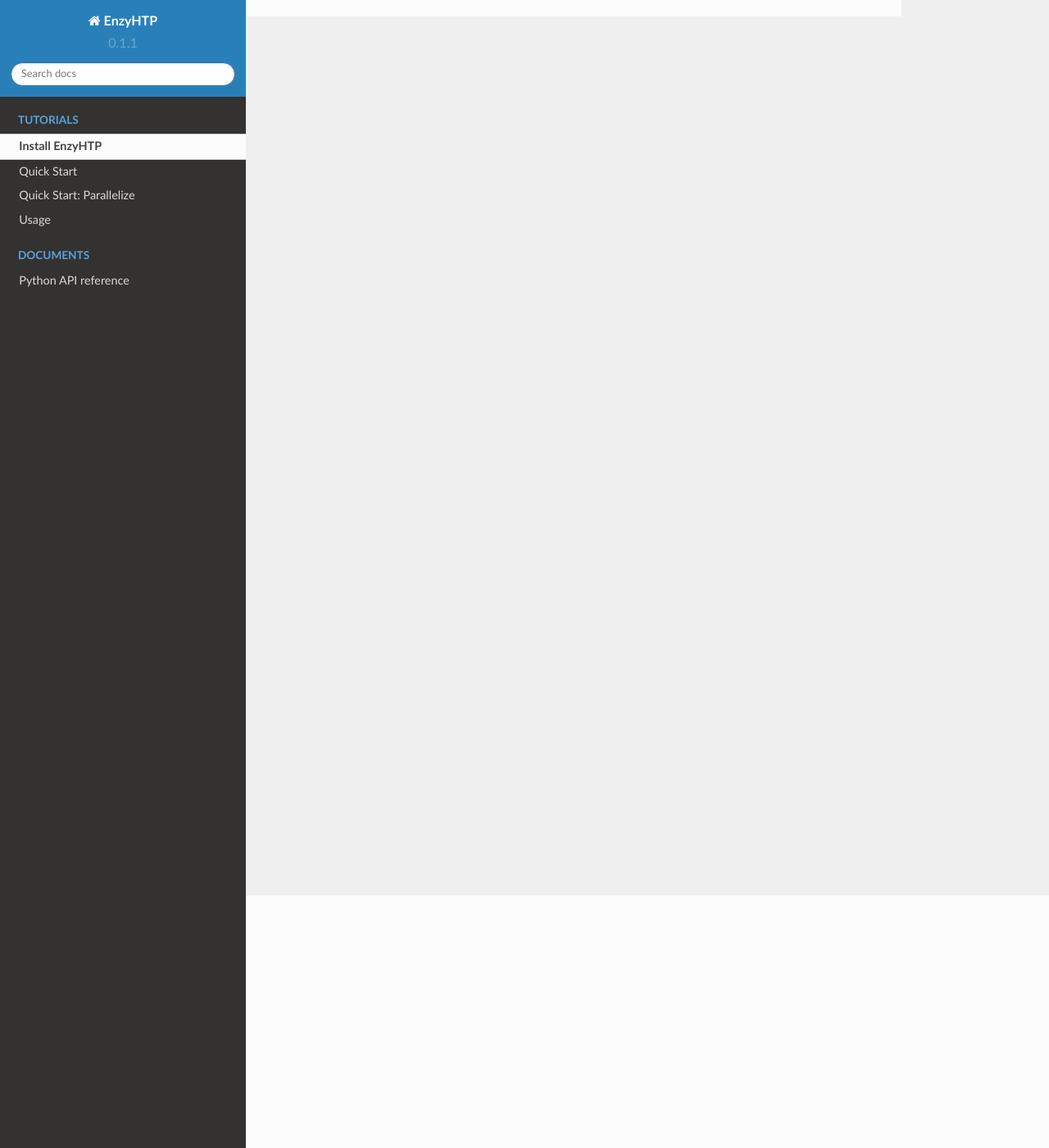
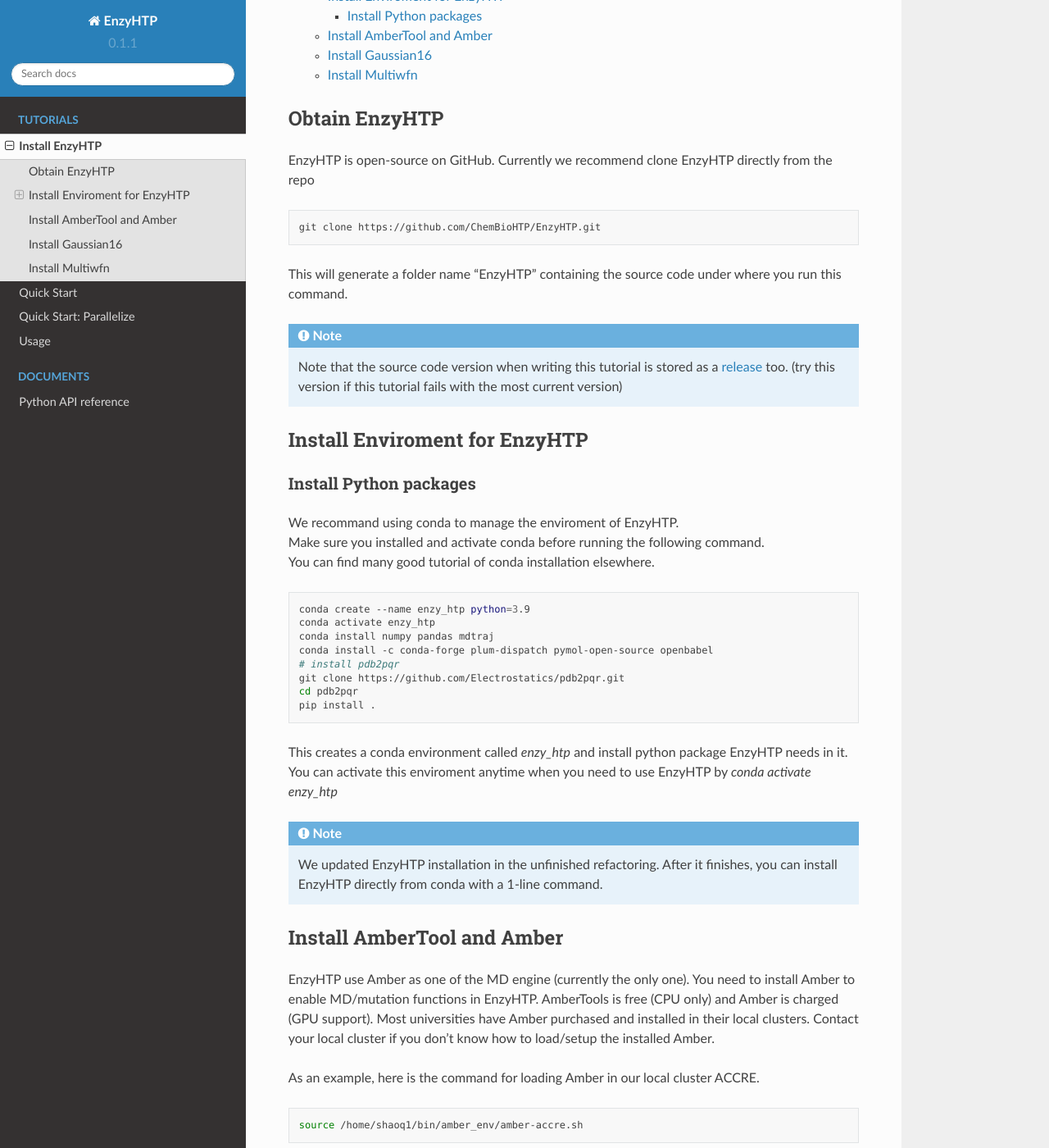
Before and after one commit to ChemBioHTP/enzyhtp_doc, a Sphinx documentation site: the page built from docs/source/install.rst, in a window 1280 px wide and 1400 px high, scrolled down 308 px. Shown: the whole window at 82% size. Built offline with Sphinx 7.4.7 and the Read the Docs theme 2.0.0, drawn with Linux system fonts in a browser that asks for light colours; some of the changed text lies outside the part shown.

Commit message:
Update: finished install.rst

```diff
--- a/docs/source/install.rst
+++ b/docs/source/install.rst
@@ -1,3 +1,97 @@
 ==============================================
  Install EnzyHTP
 ==============================================
+
+This guide leads you through step of installing EnzyHTP
+
+.. contents::
+
+Obtain EnzyHTP
+==============
+
+EnzyHTP is open-source on GitHub. Currently we recommend clone
+EnzyHTP directly from the repo
+
+.. code:: bash
+
+    git clone https://github.com/ChemBioHTP/EnzyHTP.git
+
+This will generate a folder name "EnzyHTP" containing the source
+code under where you run this command.
+
+.. note::
+    Note that the source code version when writing this tutorial is stored as a `release <https://github.com/ChemBioHTP/EnzyHTP/releases/tag/beta_3>`_ too.
+    (try this version if this tutorial fails with the most current version)
+
+Install Enviroment for EnzyHTP
+===============================
+
+Install Python packages
+------------------------
+
+| We recommand using conda to manage the enviroment of EnzyHTP.
+| Make sure you installed and activate conda before running the following command.
+| You can find many good tutorial of conda installation elsewhere.
+
+.. code:: bash
+
+    conda create --name enzy_htp python=3.9
+    conda activate enzy_htp
+    conda install numpy pandas mdtraj
+    conda install -c conda-forge plum-dispatch pymol-open-source openbabel
+    # install pdb2pqr
+    git clone https://github.com/Electrostatics/pdb2pqr.git
+    cd pdb2pqr
+    pip install .
+
+| This creates a conda environment called `enzy_htp` and install python package EnzyHTP needs in it.
+| You can activate this enviroment anytime when you need to use EnzyHTP by `conda activate enzy_htp`
+
+.. note::
+    We updated EnzyHTP installation in the unfinished refactoring. After it finishes,
+    you can install EnzyHTP directly from conda with a 1-line command.
+
+Install AmberTool and Amber
+===========================
+EnzyHTP use Amber as one of the MD engine (currently the only one). You need to install
+Amber to enable MD/mutation functions in EnzyHTP. AmberTools is free (CPU only) and Amber is
+charged (GPU support). Most universities have Amber purchased
+and installed in their local clusters. Contact your local cluster if you don't know how to
+load/setup the installed Amber.
+
+As an example, here is the command for loading Amber in our local cluster ACCRE.
+
+.. code:: bash
+
+    source /home/shaoq1/bin/amber_env/amber-accre.sh
+
+Install Gaussian16
+===========================
+EnzyHTP use Gaussian16 as one of the QM engine (currently the only one). You need to install
+Gaussian16 to enable QM-based functions in EnzyHTP. Gaussian16 is charged. Most universities
+have Gaussian16 purchased and installed in their local clusters. Contact your local cluster if
+you don't know how to load/setup the installed Gaussian16.
+
+As an example, here is the command for loading Gaussian16 in our local cluster ACCRE.
+
+.. code:: bash
+
+    module load Gaussian/16.B.01
+
+Install Multiwfn
+===========================
+| EnzyHTP use Multiwfn as one of the wavefunction analysis engine.
+| You need to install Multiwfn to enable wavefunction analysis functions in EnzyHTP.
+| Multiwfn is free and very easy to install.
+
+| Download and follow section 2.1.2 of their manual to install
+| Multiwfn Download page: http://sobereva.com/multiwfn/
+
+.. note::
+    Some HPC may not have the most up-to-date library for running Multiwfn
+    For example, on our local cluster ACCRE, these module needs to be load for
+    Multiwfn to run on a computing node.
+
+    .. code::
+
+        module load GCC/6.4.0-2.28  OpenMPI/2.1.1
```
